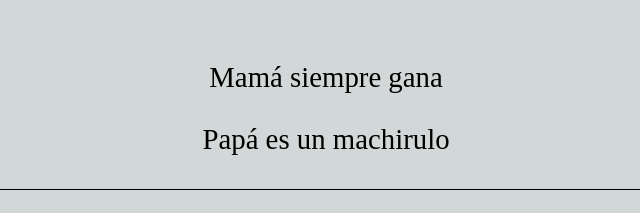
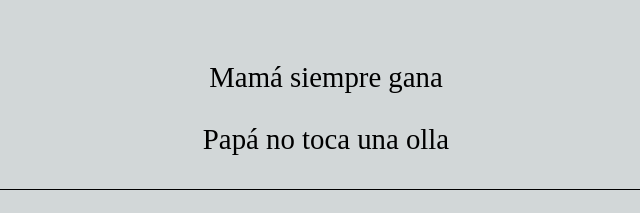
Before and after one commit to juaniq99/infovis, a plain HTML site: page pdata/html/presentation.html in a window 1280 px wide. Shown: the part 5073-5286 px from the top of the page, 314-954 px from the left. Drawn offline with Linux system fonts and the light colour scheme.

Commit message:
Fix html

```diff
--- a/pdata/html/presentation.html
+++ b/pdata/html/presentation.html
@@ -193,7 +193,7 @@
 
     <div class="center-div">
         <h3 class="insight">Mamá siempre gana</h3>
-        <h3 class="insight">Papá es un machirulo</h3>
+        <h3 class="insight">Papá no toca una olla</h3>
     </div>
 
     <div class="line"></div>
```
